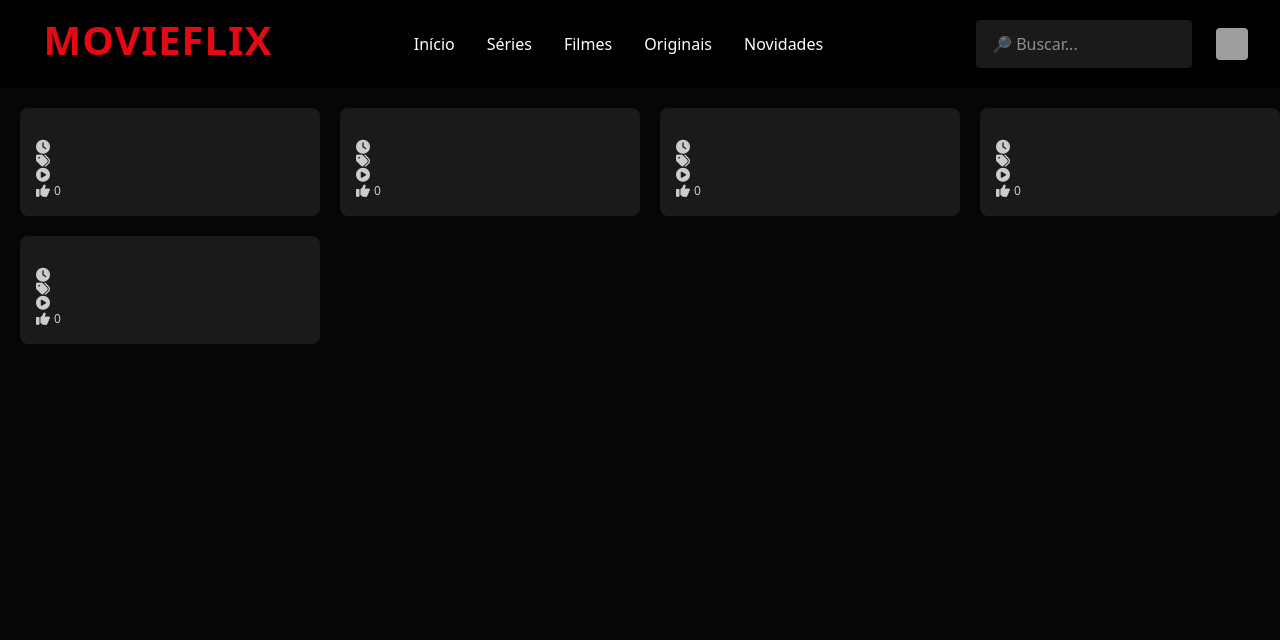
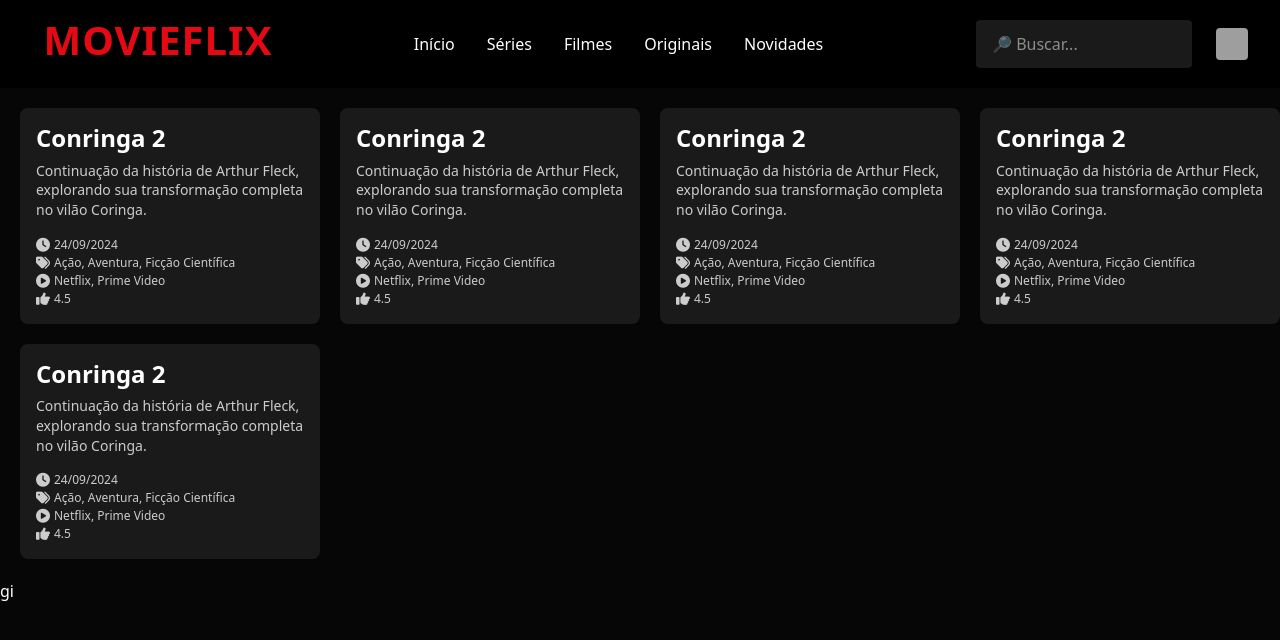
Before and after one commit to Daniel-SebastiaNC/Angular-movieflix, an Angular app: page / in a window 1280 px wide. Shown: the top 640 px of the page. Built offline with nearby package versions, Linux system fonts and the light colour scheme; grey boxes are pictures that could not be loaded.

Commit message:
fix: update cards mocks

```diff
--- a/src/app/pages/logged/home/home.component.html
+++ b/src/app/pages/logged/home/home.component.html
@@ -1,8 +1,10 @@
 <app-header/>
 <div class="movies-container">
-    <app-card/>
-    <app-card/>
-    <app-card/>
-    <app-card/>
-    <app-card/>
+    <app-card title="Conringa 2" description="Continuação da história de Arthur Fleck, explorando sua transformação completa no vilão Coringa. " releaseDate="24/09/2024" [rating]="4.5" [categories]="['Ação', 'Aventura', 'Ficção Científica']" [streamings]="['Netflix', 'Prime Video']"/>
+    <app-card title="Conringa 2" description="Continuação da história de Arthur Fleck, explorando sua transformação completa no vilão Coringa. " releaseDate="24/09/2024" [rating]="4.5" [categories]="['Ação', 'Aventura', 'Ficção Científica']" [streamings]="['Netflix', 'Prime Video']"/>
+    <app-card title="Conringa 2" description="Continuação da história de Arthur Fleck, explorando sua transformação completa no vilão Coringa. " releaseDate="24/09/2024" [rating]="4.5" [categories]="['Ação', 'Aventura', 'Ficção Científica']" [streamings]="['Netflix', 'Prime Video']"/>
+    <app-card title="Conringa 2" description="Continuação da história de Arthur Fleck, explorando sua transformação completa no vilão Coringa. " releaseDate="24/09/2024" [rating]="4.5" [categories]="['Ação', 'Aventura', 'Ficção Científica']" [streamings]="['Netflix', 'Prime Video']"/>
+
+    <app-card title="Conringa 2" description="Continuação da história de Arthur Fleck, explorando sua transformação completa no vilão Coringa. " releaseDate="24/09/2024" [rating]="4.5" [categories]="['Ação', 'Aventura', 'Ficção Científica']" [streamings]="['Netflix', 'Prime Video']"/>
 </div>
+<!-- C-->gi
```
